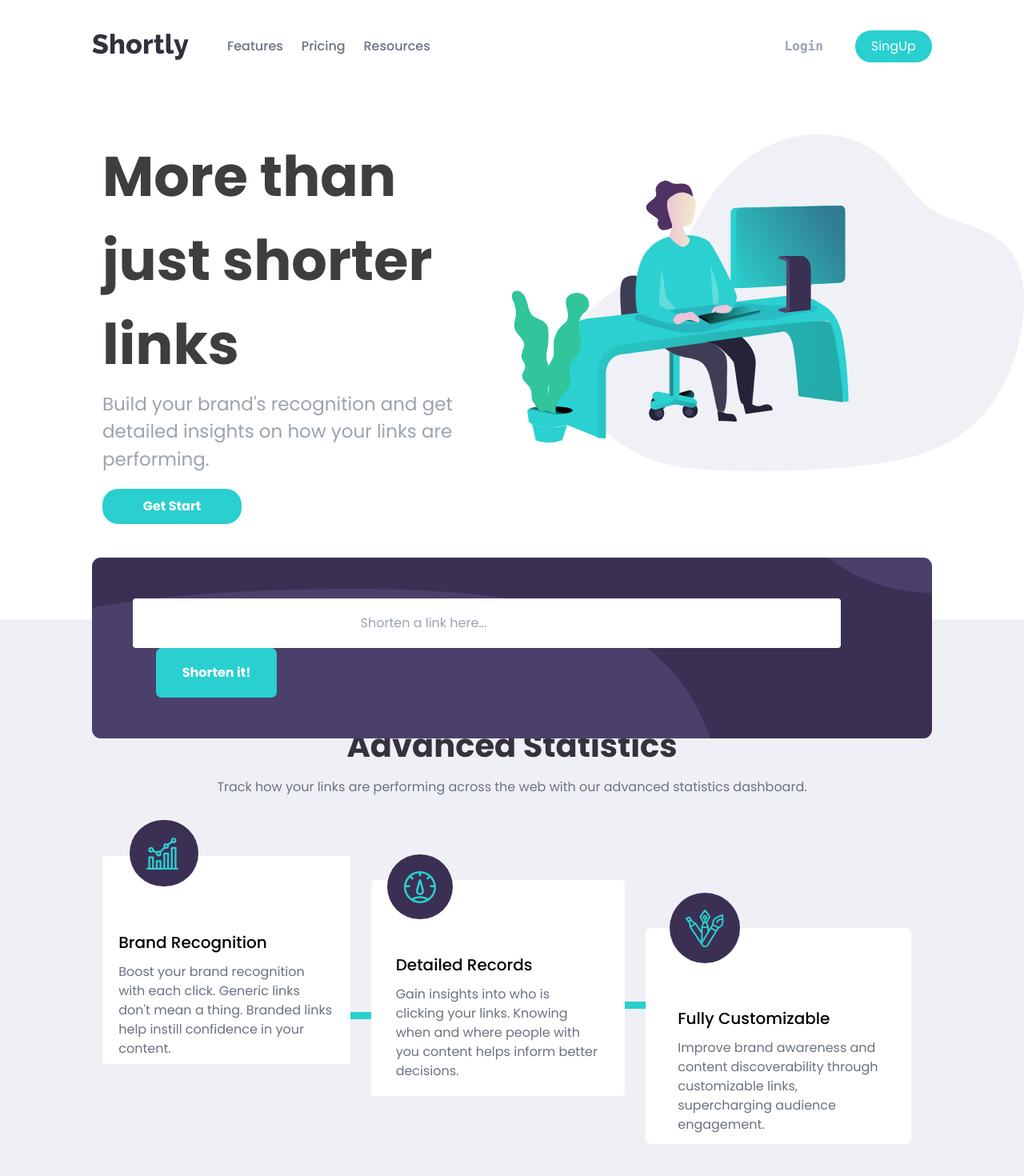
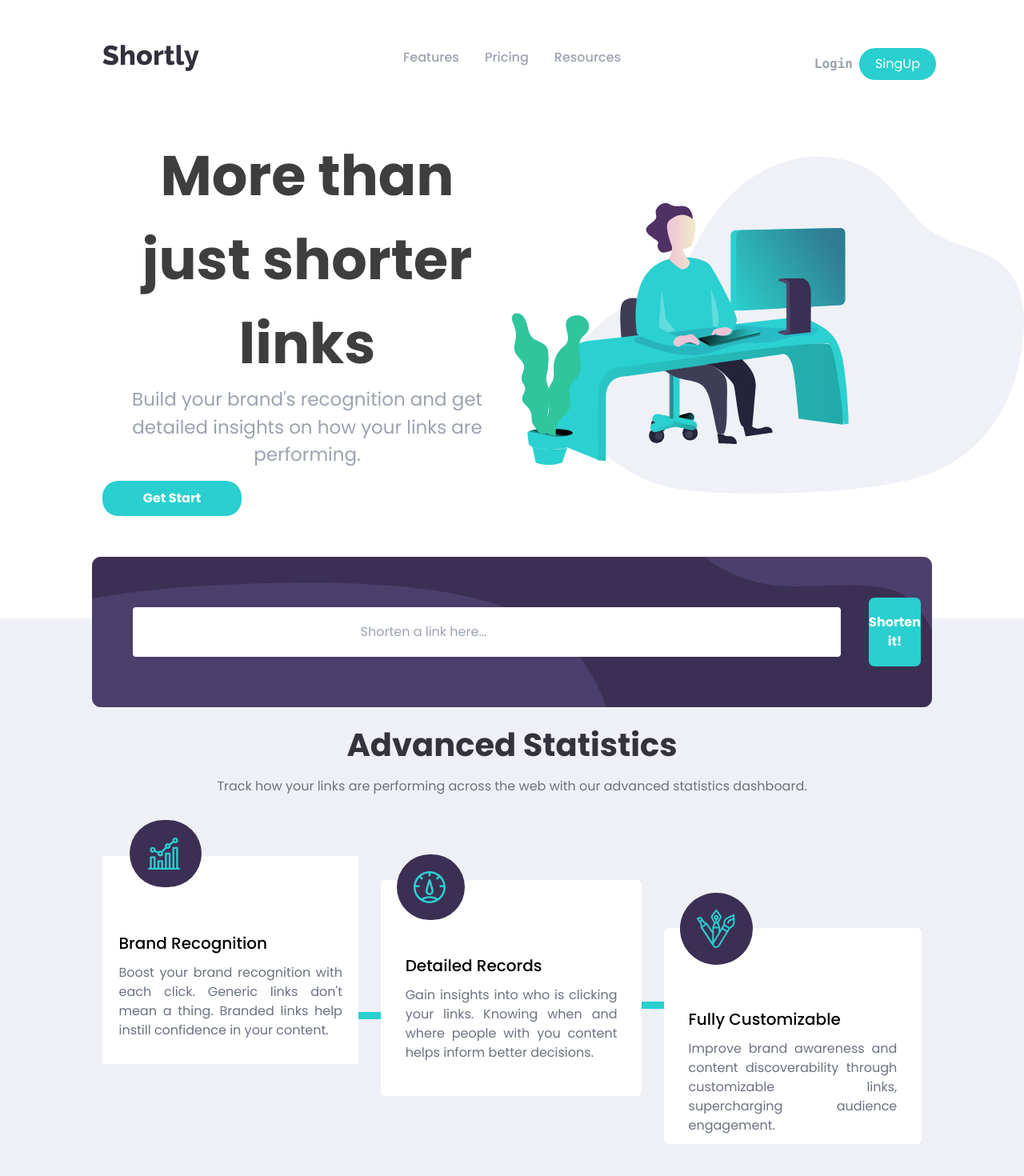
Before and after one commit to elham-qolizade/my-project-react, a React (Vite) app in the folder my-project/: page / in a window 1280 px wide. Shown: the top 1470 px of the page at 80% size. Built offline with nearby package versions, Linux system fonts and the light colour scheme.

Commit message:
responsive navbar

```diff
--- a/my-project/index.html
+++ b/my-project/index.html
@@ -11,7 +11,7 @@
   <link
     href="https://fonts.googleapis.com/css2?family=Poppins:ital,wght@0,100;0,200;0,300;0,400;0,500;0,600;0,700;0,800;0,900;1,100;1,200;1,300;1,400;1,500;1,600;1,700;1,800;1,900&display=swap"
     rel="stylesheet">
-  <title>Vite + React</title>
+  <title>my website</title>
 </head>
 
 <body>
--- a/my-project/src/component/LinkShorten.jsx
+++ b/my-project/src/component/LinkShorten.jsx
@@ -3,10 +3,10 @@ import React from 'react'
 export default function LinkShorten() {
     return (
         <div className='flex justify-center '>
-            <div className='form-link  absolute bg-[#3b3054]   w-[82%] p-[4%] rounded-[11px] '>
-                <form >
-                    <input className='py-[2%] px-[30%]  rounded-[4px] ' type="text" placeholder='Shorten a link here...' />
-                    <button type='submit' className='text-white ml-[3%]  font-bold py-[2%] rounded-[7px] bg-[#2acfcf] w-[16%]  ' >Shorten it!</button>
+            <div className='form-link  absolute bg-[#3b3054]  sm:w-[55%]  lg:w-[82%] p-[4%] rounded-[11px] '>
+                <form className='flex lg:flex-row sm:flex-col items-center sm:gap-[7px]' >
+                    <input className='py-[2%] lg:px-[30%] sm:px-[20%]  rounded-[4px] ' type="text" placeholder='Shorten a link here...' />
+                    <button type='submit' className='text-white ml-[3%]  sm:w-[100%] font-bold py-[2%] rounded-[7px] bg-[#2acfcf] w-[16%]  ' >Shorten it!</button>
                 </form>
             </div>
         </div>
--- a/my-project/src/component/StaticBanner.jsx
+++ b/my-project/src/component/StaticBanner.jsx
@@ -4,34 +4,34 @@ import customize from '../assets/image/icon-fully-customizable.svg'
 import recognation from '../assets/image/icon-brand-recognition.svg'
 export default function StaticBanner() {
     return (
-        <div className='bg-[#eff0f5] mt-[6%]'>
+        <div className='bg-[#eff0f5] lg:mt-[6%]  sm:mt-[10%]'>
 
-            <div className='pt-[10%] pb-[5%] px-[10%] flex  items-center justify-center flex-col'>
+            <div className='lg:pt-[10%] sm:pb-[10%] sm:pt-[15%] lg:pb-[5%] px-[10%] flex  items-center justify-center text-center flex-col'>
 
                 <h2 className='text-[#35323e] font-bold text-[40px]'>Advanced Statistics</h2>
                 <p className='py-[1%] text-gray-500'>Track how your links are performing across the web with our advanced statistics dashboard.</p>
             </div>
-            <div className='pb-[13%]'>
-                <ul className='flex flex-row px-[10%] pr-[11%]'>
-                    <li className='bg-white h-[260px] pb-[25%] rounded-[3px]  px-[2%] flex flex-col  gap-[10px]  ' >
+            <div className='lg:pb-[13%] sm:pb-[18%]'>
+                <ul className='flex lg:flex-row sm:flex-col  lg:gap-0 sm:gap-[13px] sm:px-[27%] lg:px-[10%] pr-[11%]'>
+                    <li className='bg-white lg:text-justify h-[260px] pb-[25%] sm:text-center rounded-[3px]  px-[2%] flex flex-col  gap-[10px]  ' >
 
-                        <div className=' w-[32%] bg-[#3b3054] relative left-[5%] top-[-45px] py-[8%] px-[8%] rounded-full ' >
+                        <div className='  sm:w-[31%] lg:w-[32%] bg-[#3b3054] relative sm:left-[33%] lg:left-[5%] top-[-45px] py-[8%] px-[8%] rounded-full ' >
                             <img src={recognation} alt="" />
                         </div>
                         <h2 className='text-[20px] font-medium text-black '>Brand Recognition</h2>
                         <p>Boost your brand recognition with each click. Generic links don't mean a thing. Branded links help instill confidence in your content.</p>
                     </li>
                     <li className=' bg-[#2acfcf] relative w-[10%] h-[9px] top-[195px]'></li>
-                    <li className=' h-[270px] pb-[7%] gap-[10px] relative  top-[30px] rounded-[5px] bg-white flex flex-col   px-[3%]'>
-                        <div className=' w-[32%] bg-[#3b3054] relative py-[8%] px-[8%] rounded-full top-[-16%] left-[-4%]' >
+                    <li className='lg:text-justify h-[270px] sm:text-center pb-[7%] gap-[10px] relative  top-[30px] rounded-[5px] bg-white flex flex-col   px-[3%]'>
+                        <div className=' sm:w-[31%] lg:w-[32%] bg-[#3b3054] relative py-[8%] px-[8%] rounded-full top-[-16%] sm:left-[31%] lg:left-[-4%]' >
                             <img src={record} alt="" />
                         </div>
                         <h2 className='text-[20px] font-medium text-black' >Detailed Records</h2>
                         <p>Gain insights into who is clicking your links. Knowing when and where people with you content helps inform better decisions.</p>
                     </li>
                     <li className='bg-[#2acfcf] w-[10%] relative top-[182px] h-[9px]'></li>
-                    <li className=' h-[270px] pb-[7%] gap-[10px] rounded-[2%] relative top-[90px] bg-white flex flex-col  px-[4%]'>
-                        <div className=' w-[35%] bg-[#3b3054] relative py-[8%] px-[8%] rounded-full top-[-22%] left-[-4%]' >
+                    <li className=' lg:text-justify h-[270px] sm:text-center pb-[7%] gap-[10px] rounded-[2%] relative top-[90px] bg-white flex flex-col  px-[3%]'>
+                        <div className=' sm:w-[33%] lg:w-[35%] bg-[#3b3054] relative py-[8%] px-[8%] rounded-full top-[-22%] sm:left-[31%] lg:left-[-4%]'  >
                             <img src={customize} alt="" />
                         </div>
                         <h2 className='text-[20px] font-medium text-black' >Fully Customizable</h2>
@@ -40,8 +40,8 @@ export default function StaticBanner() {
                 </ul>
             </div>
             <div className='boost-banner bg-[#3b3054] py-[3%] flex flex-col items-center justify-center'>
-                <h2 className='text-white text-[40px] font-bold ' >Boost your links today</h2>
-                <button className='text-white font-bold bg-[#2acfcf] w-[14%] py-[10px] rounded-[20px] mt-[3%]'>Get Startr </button>
+                <h2 className='text-white lg:text-[40px] sm:text-[30px] font-bold ' >Boost your links today</h2>
+                <button className='text-white font-bold bg-[#2acfcf] lg:w-[14%] sm:w-[24%] py-[10px] rounded-[20px] mt-[3%]'>Get Startr </button>
             </div>
         </div>
     )
--- a/my-project/src/component/welcomeBanner.jsx
+++ b/my-project/src/component/welcomeBanner.jsx
@@ -2,14 +2,14 @@ import React from 'react'
 import Logo from '../assets/image/illustration-working.svg'
 export default function welcomeBanner() {
     return (
-        <div className='flex flex-row py-[4%]'>
+        <div className='flex lg:flex-row   sm:justify-center sm:items-center md:flex-col-reverse sm:flex-col-reverse  py-[4%]'>
 
-            <div className='flex flex-col  w-[50%] pl-[10%] gap-[1%]'>
-                <h1 className='font-bold text-[70px]  text-[#3e3e3e;]'>More than just shorter links</h1>
-                <p className='text-gray-400 text-[23px] ' >Build your brand's recognition and get detailed insights on how your links are performing.</p>
+            <div className='flex flex-col  w-[50%] lg:pl-[10%] sm:items-center md:items-baseline  sm:p-0 gap-[1%] text-center'>
+                <h1 className='font-bold lg:text-[70px]  text-[#3e3e3e;] sm:text-[38px]'>More than just shorter links</h1>
+                <p className='text-gray-400 lg:text-[23px] sm:text-[18px] ' >Build your brand's recognition and get detailed insights on how your links are performing.</p>
                 <button className='text-white font-bold bg-[#2acfcf] w-[34%] py-[10px] rounded-[20px] mt-[3%]'>Get Start</button>
             </div>
-            <div className='w-[50%]'>
+            <div className='sm:w-[50%] lg:w-[50%] md:w-[90%] lg:p-0 md:p-0 md:pl-[3%]'>
                 <img src={Logo} alt="" />
             </div>
         </div>
--- a/my-project/src/layoutes/FooterLayouts.jsx
+++ b/my-project/src/layoutes/FooterLayouts.jsx
@@ -6,12 +6,12 @@ import { FaTwitter } from "react-icons/fa";
 import { FaFacebookSquare } from "react-icons/fa";
 export default function FooterLayouts() {
     return (
-        <div className='text-white bg-black p-[8%] flex flex-row  justify-around '>
+        <div className='text-white bg-black p-[8%] flex lg:flex-row sm:gap-[20px] mobile:gap-[20px] sm:items-center md:items-center md:flex-row lg:justify-around  md:justify-around sm:justify-center mobile:justify-center sm:flex-col mobile:flex-col '>
 
             <div>
                 <img src={logo} alt="" />
             </div>
-            <div className='flex flex-row gap-[28%]'>
+            <div className='flex lg:flex-row md:flex-row lg:gap-[28%] sm:gap-[10px] mobile:gap-[10px] sm:justify-center mobile:justify-center sm:flex-col  mobile:flex-col'>
 
                 <ul>
                     <span>Features</span>
--- a/my-project/src/layoutes/HeaderLayout.jsx
+++ b/my-project/src/layoutes/HeaderLayout.jsx
@@ -1,23 +1,47 @@
 import React from 'react'
-
+import { useState } from "react";
+import { navbarData } from './NavbarData';
+import { RiMenuLine } from "react-icons/ri";
 import logo from '../assets/image/logo.svg'
 import { Link } from 'react-router-dom'
 
 export default function HeaderLayout() {
+    const [toggle, setToggle] = useState(false);
+
+    const showNav = () => {
+        setToggle(!toggle);
+    };
+
     return (
-        <div className='flex flex-row items-center justify-between m-[3%] px-[6%]' >
+        <div className='flex flex-row   lg:items-center sm:pt-7 mobile:pt-7 md:pt-7  justify-around  container   ' >
             <div className='logo-img'>
                 <img className='logo' src={logo} alt="" />
             </div>
-            <div className='pr-[42%] flex flex-row gap-[11%] text-gray-500 font-medium'>
-                <Link to='/'> Features </Link>
-                <Link to='/'> Pricing </Link>
-                <Link to='/'> Resources</Link>
+            <div className=' flex md:flex-col  lg:flex-row sm:flex-col mobile:flex-col'>
+                <button className="flex justify-end rounded  lg:hidden"
+                    onClick={showNav} >
+                    <RiMenuLine />
+                </button>
+                <ul className={`${toggle ? " flex" : " hidden"
+                        } flex-col sm:bg-[#3b3054] lg:flex  sm:mt-4 sm:px-24 sm:py-4  mobile:bg-[#3b3054] md:bg-[#3b3054] md:py-8 md:px-28  md:gap-8 lg:mt-0  lg:p-0   lg:bg-white sm:rounded-t-md  lg:flex-row mobile:rounded-t-md md:text-white sm:text-white justify-center items-center `}>
+                    {navbarData.map((link, index) => {
+                        return (
+                            <li key={index} className={link.cname}>
+                                <Link className="hover:text-sky-500"
+                                    to={link.href}
+                                    onClick={showNav}
+                                >
+                                    {link.title}
+                                </Link>
+                            </li>
+                        );
+                    })}
+                </ul>
+                <div className={`${toggle ? " flex" : " hidden"} lg:flex lg:ms-[20%] sm:bg-[#3b3054] md:bg-[#3b3054] md:px-28 md:py-4 mobile:rounded-b-md mobile:p-10 mobile:flex-col mobile:bg-[#3b3054] sm:rounded-b-md md:rounded-b-md    lg:bg-white  sm: mx-auto md:mx-auto  gap-2 lg:flex-row md:flex-col  sm:flex-col  p-2 sm:m-0 md:m-0 lg:mt-4 `}>
+                    <button className='font-mono font-bold text-gray-400 '>Login</button>
+                    <button className='bg-[#2acfcf] text-white  rounded-[30px] py-2 px-5 '>SingUp</button>
+                </div>
             </div>
-            <div className='flex gap-10 '>
-                <button className='font-mono font-bold text-gray-400 '>Login</button>
-                <button className='bg-[#2acfcf] text-white  rounded-[30px] py-2 px-5 '>SingUp</button>
-            </div>
-        </div>
+        </div >
     )
 }
--- /dev/null
+++ b/my-project/src/layoutes/NavbarData.jsx
@@ -0,0 +1,21 @@
+export const navbarData = [
+    {
+        title: " Features",
+        href: "/",
+        cname:
+            "   font-medium w-full  md:text-white lg:text-gray-400 sm:text-white  mobile:text-white  flex justify-center p-2.5 mt-3  md:p-0 md:mt-0 md:w-auto"
+    },
+    {
+        title: "Pricing",
+        href: "/",
+        cname:
+            "   font-medium md:text-white sm:text-white lg:text-gray-400  mobile:text-white w-full flex justify-center p-2.5  md:p-0 md:w-auto"
+    },
+    {
+        title: "Resources",
+        href: "/",
+        cname:
+            " font-medium w-full md:text-white  sm:border-b mobile:text-white lg:text-gray-400  lg:border-none flex sm:text-white justify-center p-2.5  md:p-0 md:w-auto"
+    },
+
+];
--- a/my-project/tailwind.config.js
+++ b/my-project/tailwind.config.js
@@ -3,6 +3,24 @@ export default {
   content: ["./index.html",
     "./src/**/*.{js,ts,jsx,tsx}"],
   theme: {
+    screens: {
+      'mobile': '375px',
+      // => @media (min-width: 375px) { ... }
+      'sm': '576px',
+      // => @media (min-width: 576px) { ... }
+
+      'md': '768px',
+      // => @media (min-width: 768px) { ... }
+
+      'lg': '1024px',
+      // => @media (min-width: 1024px) { ... }
+
+      'xl': '1280px',
+      // => @media (min-width: 1280px) { ... }
+
+      '2xl': '1536px',
+      // => @media (min-width: 1536px) { ... }
+    },
     extend: {},
   },
   plugins: [],
```
Also changed, not shown: my-project/package.json (line endings or trailing spaces).
